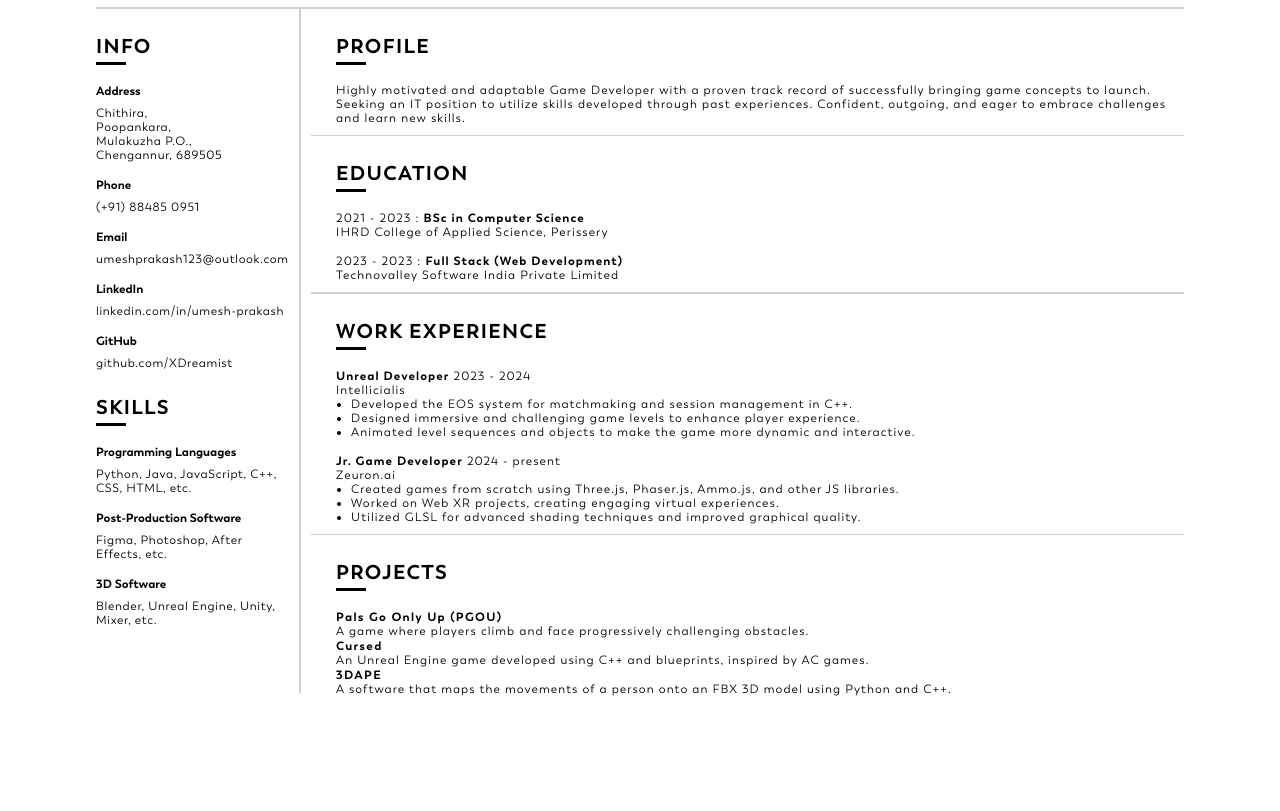
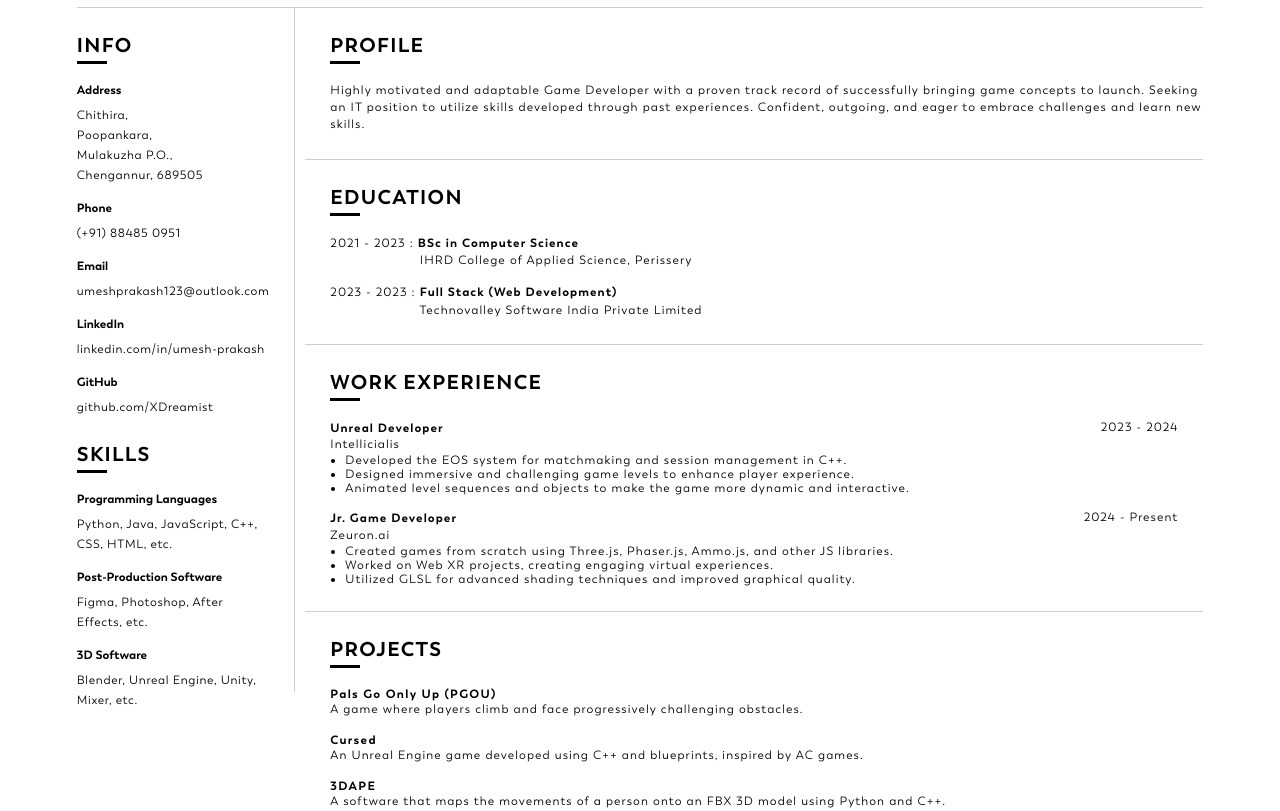
Before and after one commit to XDreamist/WebCLI, a plain HTML site: page src/resume/resume.html in a window 1280 px wide. Shown: the part 95-906 px from the top of the page. Before the commit the page ends 854 px from the top, so only its background shows below. Drawn offline with Linux system fonts and the light colour scheme.

Commit message:
fixed styling somehoww

```diff
--- a/src/resume/resume.css
+++ b/src/resume/resume.css
@@ -76,17 +76,17 @@ h3 {
 .horizontal-line {
   position: relative;
   width: 100%;
-  height: 1.5px;
+  height: 0.1vh;
   background-color: #00000030;
   margin-top: 10px;
 }
 
 .vertical-line {
   position: relative;
-  width: 5px;
+  width: 0.14vw;
   height: 95%;
   background-color: #00000030;
-  margin: 0 10px;
+  margin: 0 10px 0 25px;
 }
 
 .image-container {
@@ -105,9 +105,9 @@ h3 {
   flex-direction: column;
   justify-content: center;
   align-items: center;
-  width: 85%;
+  width: 88%; /*842px;*/
   height: 100%;
-  margin: 30px 0;
+  margin-top: 30px;
   opacity: 100%;
 }
 
@@ -130,6 +130,12 @@ h3 {
   height: 90vh;
 }
 
+.work-exp {
+  display: flex;
+  justify-content: space-between;
+  margin-right: 25px;
+}
+
 .left-content {
   h3 {
     letter-spacing: 0pt;
@@ -138,6 +144,7 @@ h3 {
   }
   p {
     letter-spacing: 0.5pt;
+    line-height: 15pt;
   }
 }
 
@@ -150,8 +157,12 @@ h3 {
   }
   p {
     margin-left: 25px;
+    line-height: 13pt;
   }
   ul {
     margin-left: 40px;
   }
+  .horizontal-line {
+    margin-top: 25px;
+  }
 }
--- a/src/resume/resume.html
+++ b/src/resume/resume.html
@@ -78,18 +78,24 @@
                 <h2>EDUCATION</h2>
                 <p>
                     2021 - 2023 : <b>BSc in Computer Science</b>
-                    <p>IHRD College of Applied Science, Perissery</p>
+                    <p>
+                        &emsp;&emsp;&emsp;&emsp;&emsp;&emsp;&ensp;
+                        IHRD College of Applied Science, Perissery
+                    </p>
                 </p>
                 <br>
                 <p>
                     2023 - 2023 : <b>Full Stack (Web Development)</b>
-                    <p>Technovalley Software India Private Limited</p>
+                    <p>
+                        &emsp;&emsp;&emsp;&emsp;&emsp;&emsp;&ensp;
+                        Technovalley Software India Private Limited
+                    </p>
                 </p>
 
                 <div class="horizontal-line"></div>
 
                 <h2>WORK EXPERIENCE</h2>
-                <p><b>Unreal Developer</b> 2023 - 2024</p>
+                <p class="work-exp"><b>Unreal Developer</b>2023 - 2024</p>
                 <p>Intellicialis</p>
                 <ul>
                     <li>Developed the EOS system for matchmaking and session management in C++.</li>
@@ -97,7 +103,7 @@
                     <li>Animated level sequences and objects to make the game more dynamic and interactive.</li>
                 </ul>
                 <br>
-                <p><b>Jr. Game Developer</b> 2024 - present</p>
+                <p class="work-exp"><b>Jr. Game Developer</b>2024 - Present</p>
                 <p>Zeuron.ai</p>
                 <ul>
                     <li>Created games from scratch using Three.js, Phaser.js, Ammo.js, and other JS libraries.</li>
@@ -110,10 +116,10 @@
                 <h2>PROJECTS</h2>
                 <h3>Pals Go Only Up (PGOU)</h3>
                 <p>A game where players climb and face progressively challenging obstacles.</p>
-
+                <br>
                 <h3>Cursed</h3>
                 <p>An Unreal Engine game developed using C++ and blueprints, inspired by AC games.</p>
-
+                <br>
                 <h3>3DAPE</h3>
                 <p>A software that maps the movements of a person onto an FBX 3D model using Python and C++.</p>
             </div>
```
Also changed, not shown: 1 other file.
